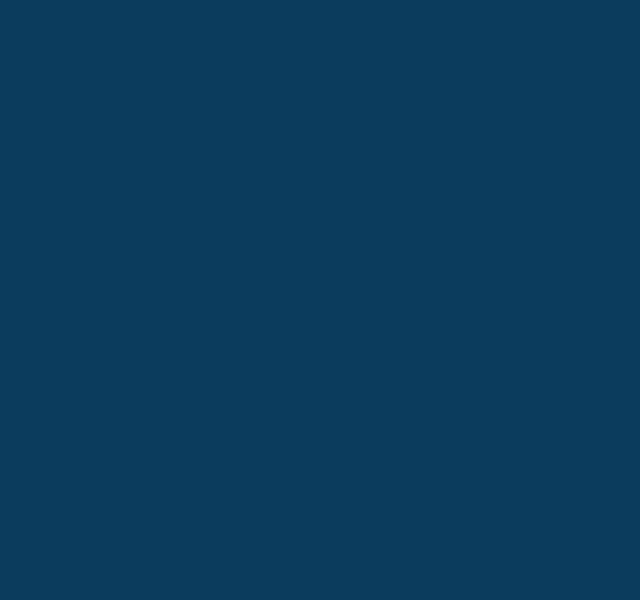
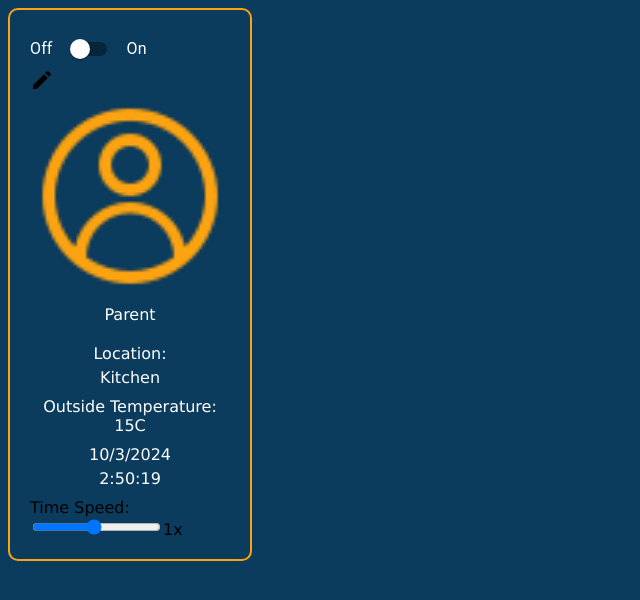
Before and after one commit to LiamDaigle/SOEN343, a React (Vite) app in the folder SmartHomeSystem/frontend/: page /simulation in a window 1280 px wide. Before the commit this address had no page. Shown: the top 600 px of the page, without its empty margins (0-640 px from the left). Built offline with nearby package versions, Linux system fonts and the light colour scheme.

Commit message:
Initial simulation changes

```diff
--- a/SmartHomeSystem/frontend/src/App.tsx
+++ b/SmartHomeSystem/frontend/src/App.tsx
@@ -1,14 +1,14 @@
 import { BrowserRouter, Routes, Route } from "react-router-dom";
 import DashboardLandingPage from "./Dashboard/DashboardLandingPage";
+import Simulation from "./Simulation/Simulation";
 import "./App.css";
 
 function App() {
   return (
     <BrowserRouter>
       <Routes>
-        <Route path="/" element={<DashboardLandingPage />}>
-
-        </Route>
+        <Route path="/" element={<DashboardLandingPage />} />
+        <Route path="/simulation" element={<Simulation />} />
       </Routes>
     </BrowserRouter>
   );
--- a/SmartHomeSystem/frontend/src/Common/Avatar.tsx
+++ b/SmartHomeSystem/frontend/src/Common/Avatar.tsx
@@ -8,7 +8,7 @@ const Avatar = ({ imageUrl, altText, size }: any) => {
       style={{
         width: size,
         height: size,
-        borderRadius: '50%',
+        // borderRadius: '50%',
         objectFit: 'cover',
       }}
     />
--- /dev/null
+++ b/SmartHomeSystem/frontend/src/Simulation/Simulation.css
@@ -0,0 +1,29 @@
+.simulation-container {
+    display: flex;
+    flex-direction: column;
+    align-items: center;
+    border: 2px solid var(--accent-color);
+    padding: 20px;
+    border-radius: 10px;
+    width: 200px;
+  }
+
+  /* Customize Avatar component */
+  .Avatar {
+    border: 5px solid var(--secondary-color);
+  }
+
+  .common-btn {
+    background-color: var(--accent-color);
+    color: var(--primary-color);
+    width: 100px;
+    height: 40px;
+    font-weight: 700;
+    border-radius: 10px;
+    border: none;
+    outline: none;
+  }
+
+  .common-btn:hover {
+    cursor: pointer;
+  }
--- /dev/null
+++ b/SmartHomeSystem/frontend/src/Simulation/Simulation.tsx
@@ -0,0 +1,114 @@
+import React, { useState, useEffect } from "react";
+import "../UserProfile/UserProfile.css";
+import "./Simulation.css";
+import Button from "../Common/Button";
+import Stack from "@mui/material/Stack";
+import Typography from "@mui/material/Typography";
+import Switch from "@mui/material/Switch";
+import ModeEditIcon from "@mui/icons-material/ModeEdit"; // Import the ModeEditIcon component
+import Modal from "@mui/material/Modal"; // Import the Modal component
+import SimulationContextModal from "./SimulationContextModal"; // Import the SimulationContextModal component
+
+const Simulation = () => {
+  const [isSimulationOn, setSimulationOn] = useState(false);
+  const [timeSpeed, setTimeSpeed] = useState(1);
+  const [contextDialogOpen, setContextDialogOpen] = useState(false); // State to control context dialog open/close
+
+  const toggleSimulation = () => {
+    setSimulationOn(!isSimulationOn);
+  };
+
+  const handleTimeSpeedChange = (value: number) => {
+    setTimeSpeed(value);
+  };
+
+  const openContextDialog = () => {
+    setContextDialogOpen(true);
+  };
+
+  const closeContextDialog = () => {
+    setContextDialogOpen(false);
+  };
+
+  const [date, setData] = useState("");
+  const [time, setTime] = useState("");
+
+  const fetchDate = () => {
+    var currentdate = new Date();
+    setData(
+      currentdate.getDate() +
+        "/" +
+        (currentdate.getMonth() + 1) +
+        "/" +
+        currentdate.getFullYear()
+    );
+
+    setTime(
+      currentdate.getHours() +
+        ":" +
+        currentdate.getMinutes() +
+        ":" +
+        currentdate.getSeconds()
+    );
+  };
+
+  useEffect(() => {
+    fetchDate();
+  }, []); // Run only once on mount
+
+  return (
+    <div className="simulation-container">
+      <div className="simulation-controls">
+        <Stack direction="row" spacing={1} alignItems="center">
+          <Typography>Off</Typography>
+          <Switch
+            checked={isSimulationOn}
+            onChange={toggleSimulation}
+            inputProps={{ "aria-label": "ant design" }}
+          />
+          <Typography>On</Typography>
+        </Stack>
+        <ModeEditIcon style={{ cursor: "pointer" }} onClick={openContextDialog} />
+        <div className="user-profile-picture">
+          {/* Open dialog on button click */}
+          <img
+            src="assets/defaultavatar.png"
+            alt="profile picture"
+            style={{ width: "100%", borderRadius: "50%", cursor: "pointer" }}
+            onClick={openContextDialog}
+          />
+          <p>Parent</p> {/* TODO: role here */}
+        </div>
+        <div className="user-location">
+          <p>Location:</p>
+          <p>Kitchen</p> {/*  TODO: change location*/}
+        </div>
+        <div className="outside-temperature">
+          <p>Outside Temperature: 15C </p>
+        </div>{" "}
+        {/* TODO: change temperature */}
+        <div className="data-and-time">
+          <p>{date}</p>
+          <p>{time}</p>
+        </div>
+        <div className="time-speed-control">
+          <label>Time Speed:</label>
+          <input
+            type="range"
+            min="0.1"
+            max="2"
+            step="0.1"
+            value={timeSpeed}
+            onChange={(e) => handleTimeSpeedChange(parseFloat(e.target.value))}
+          />
+          <span>{timeSpeed}x</span>
+        </div>
+      </div>
+      <Modal open={contextDialogOpen} onClose={closeContextDialog}>
+        <SimulationContextModal open={contextDialogOpen} onClose={closeContextDialog} />
+      </Modal>
+    </div>
+  );
+};
+
+export default Simulation;
--- /dev/null
+++ b/SmartHomeSystem/frontend/src/Simulation/SimulationContextModal.tsx
@@ -0,0 +1,94 @@
+import React, { useState } from "react";
+import Button from "../Common/Button";
+
+interface SimulationContextModalProps {
+  open: boolean;
+  onClose: () => void;
+}
+
+enum Inhabitant {
+  PARENT = "Parent",
+  CHILD = "Child",
+  GUEST = "Guest",
+  STRANGER = "Stranger",
+}
+
+enum Room {
+  LIVING_ROOM = "Living Room",
+  BEDROOM = "Bedroom",
+  KITCHEN = "Kitchen",
+  OUTSIDE = "Outside",
+}
+
+const SimulationContextModal: React.FC<SimulationContextModalProps> = ({
+  open,
+  onClose,
+}) => {
+  const [selectedInhabitant, setSelectedInhabitant] = useState<Inhabitant>(
+    Inhabitant.PARENT
+  );
+  const [selectedRoom, setSelectedRoom] = useState<Room>(Room.LIVING_ROOM);
+  const [windowBlocked, setWindowBlocked] = useState<boolean>(false);
+
+  const handlePlaceInhabitant = () => {
+    // Logic to place the selected inhabitant in the selected room
+    console.log(`Placing ${selectedInhabitant} in ${selectedRoom}`);
+  };
+
+  const handleBlockWindow = () => {
+    setWindowBlocked(true);
+  };
+
+  if (!open) return null;
+
+  return (
+    <div className="simulation-context-modal">
+      <h2>Edit Simulation Context</h2>
+      <div>
+        <label>Select Inhabitant:</label>
+        <select
+          value={selectedInhabitant}
+          onChange={(e) =>
+            setSelectedInhabitant(e.target.value as Inhabitant)
+          }
+        >
+          {Object.values(Inhabitant).map((inhabitant) => (
+            <option key={inhabitant} value={inhabitant}>
+              {inhabitant}
+            </option>
+          ))}
+        </select>
+      </div>
+      <div>
+        <label>Select Room:</label>
+        <select
+          value={selectedRoom}
+          onChange={(e) => setSelectedRoom(e.target.value as Room)}
+        >
+          {Object.values(Room).map((room) => (
+            <option key={room} value={room}>
+              {room}
+            </option>
+          ))}
+        </select>
+      </div>
+      <Button onClick={handlePlaceInhabitant}>Place Inhabitant</Button>
+      <div>
+        <label>
+          Block Window:{" "}
+          <input
+            type="checkbox"
+            checked={windowBlocked}
+            onChange={() => setWindowBlocked(!windowBlocked)}
+          />
+        </label>
+      </div>
+      <Button onClick={handleBlockWindow}>
+        {windowBlocked ? "Window Blocked" : "Block Window"}
+      </Button>
+      <Button onClick={onClose}>Close</Button>
+    </div>
+  );
+};
+
+export default SimulationContextModal;
```
Also changed, not shown: SmartHomeSystem/frontend/package.json (+7 -1 lines), SmartHomeSystem/frontend/public/assets/edit.png (added), 1 other file (tests, documents, lock files or other folders).
